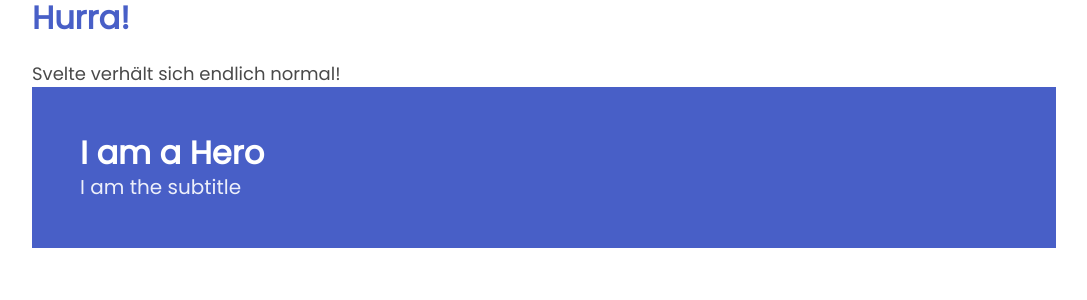
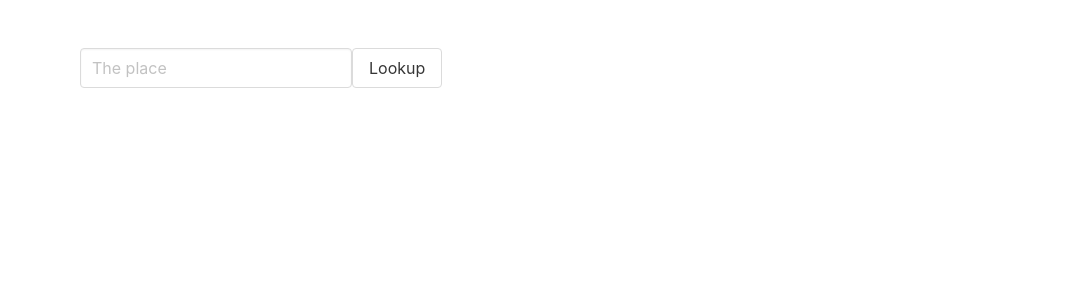
Before and after one commit to Mt-Lampert/02_-_Weather_App__svelte, a SvelteKit app: page / in a window 1280 px wide. Shown: the top 300 px of the page, without its empty margins (96-1183 px from the left). Built offline with nearby package versions, Linux system fonts and the light colour scheme.

Commit message:
w: implementing data and basis for app.

```diff
--- a/src/routes/+page.svelte
+++ b/src/routes/+page.svelte
@@ -1,14 +1,41 @@
-<h1 class="title has-text-link">Hurra!</h1>
+<script>
+	/** @typedef { import ('./myTypes.d').Weather} Weather } */
+	/** @typedef { import ('./myTypes.d').CompState} CompState } */
 
-<p>Svelte verhält sich endlich normal!</p>
+	import { getData } from './api_data';
+  import { fly } from "svelte/transition";
 
-<section class="hero is-link">
-  <div class="hero-body">
-    <p class="title">
-      I am a Hero
-    </p>
-    <p class="subtitle">
-      I am the subtitle
-    </p>
-  </div>
+	function lookup() {
+		getData(place).then((theState) => (myState = theState));
+	}
+
+	/** @type CompState */
+	let myState = {
+		state: 'idle',
+		payload: {},
+		error: ''
+	};
+
+	let place = '';
+</script>
+
+<section class="top section is-flex">
+	<div class="field">
+		<div class="control">
+			<input class="input" name="place" type="text" placeholder="The place" bind:value={place} />
+		</div>
+	</div>
+	<div><button class="button" on:click={lookup}>Lookup</button></div>
 </section>
+
+<section class="section center">
+	{#if myState.state === 'success'}
+		<h1 class="title">{myState.payload.place}</h1>
+		<h2 class="subtitle">{myState.payload.temperature}</h2>
+		<p><b>Sky:</b>{myState.payload.sky}</p>
+	{:else if myState.state === 'fail'}
+		<div class="notification is-danger" transition:fly={{x: 100, duration: 1500}}>
+			{myState.error}
+		</div>
+	{/if}
+</section>
--- /dev/null
+++ b/src/routes/api_data.js
@@ -0,0 +1,36 @@
+/** @typedef { import ('./myTypes.d').Weather} Weather } */
+/** @typedef { import ('./myTypes.d').CompState} CompState } */
+
+/**
+ * returns weather data according to the place it receives
+ *
+ * @param {string} place The place the API should look for
+ * @returns {Promise<CompState>} result of the API request as status object
+ */
+export function getData(place) {
+  const url = encodeURI(
+    `http://127.0.0.1:8090/api/collections/weather/records?filter=(place~"${place}")`
+  );
+  const errMsg = `404 -- No data available for place "${place}"`;
+
+  return fetch(url)
+    .then((res) => {
+      if (res.ok) return res.json();
+      // else:
+      throw new Error(errMsg);
+    })
+    .then((data) => {
+      if (data.items.length === 0) throw new Error(errMsg);
+
+      return {
+        state: "success",
+        payload: data.items[0],
+        error: "",
+      };
+    })
+    .catch((error) => ({
+      state: "fail",
+      payload: {},
+      error: error,
+    }));
+}
```
Also changed, not shown: src/routes/myTypes.d.ts (added, +19 -0 lines), 1 other file (tests, documents, lock files or other folders).
